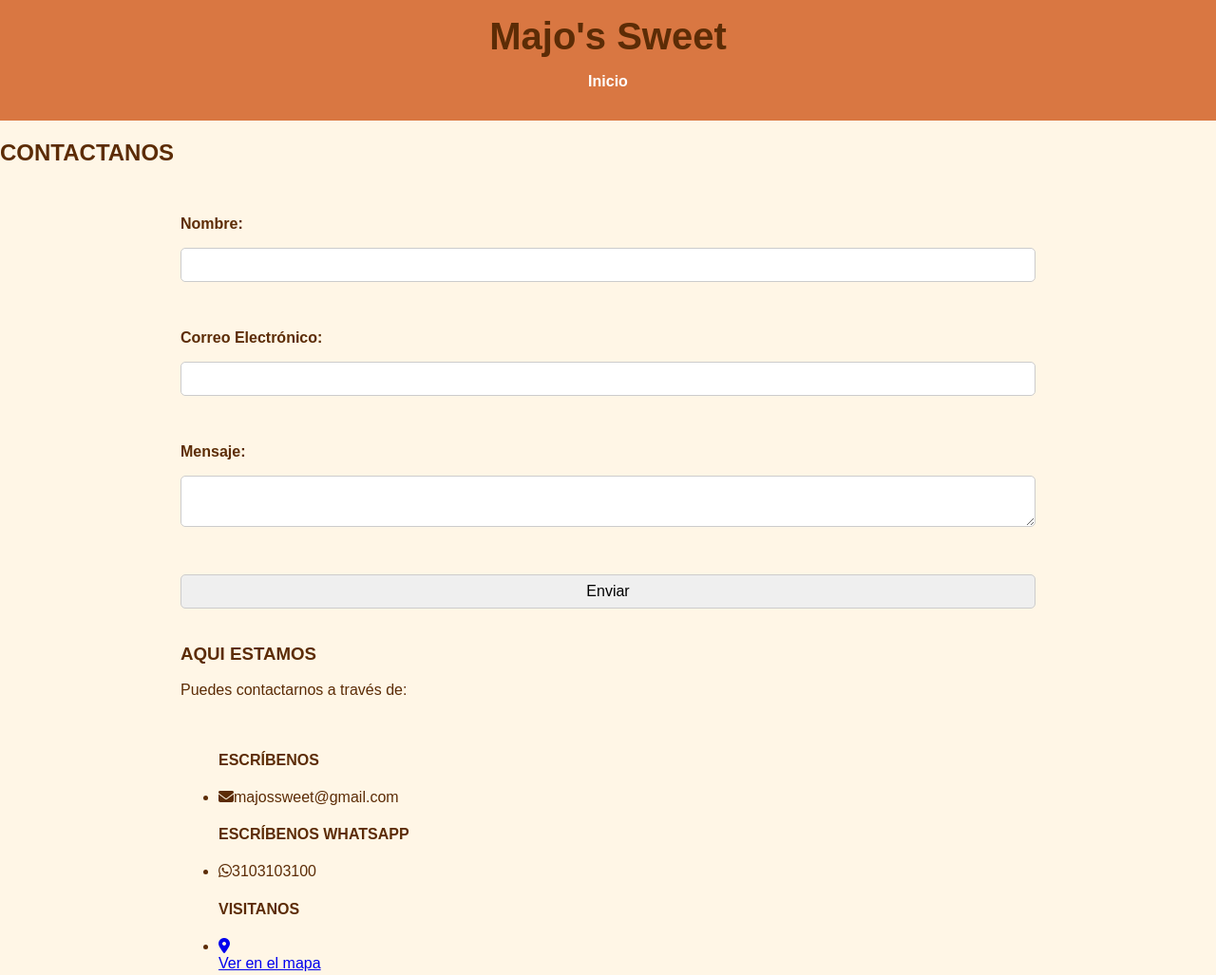
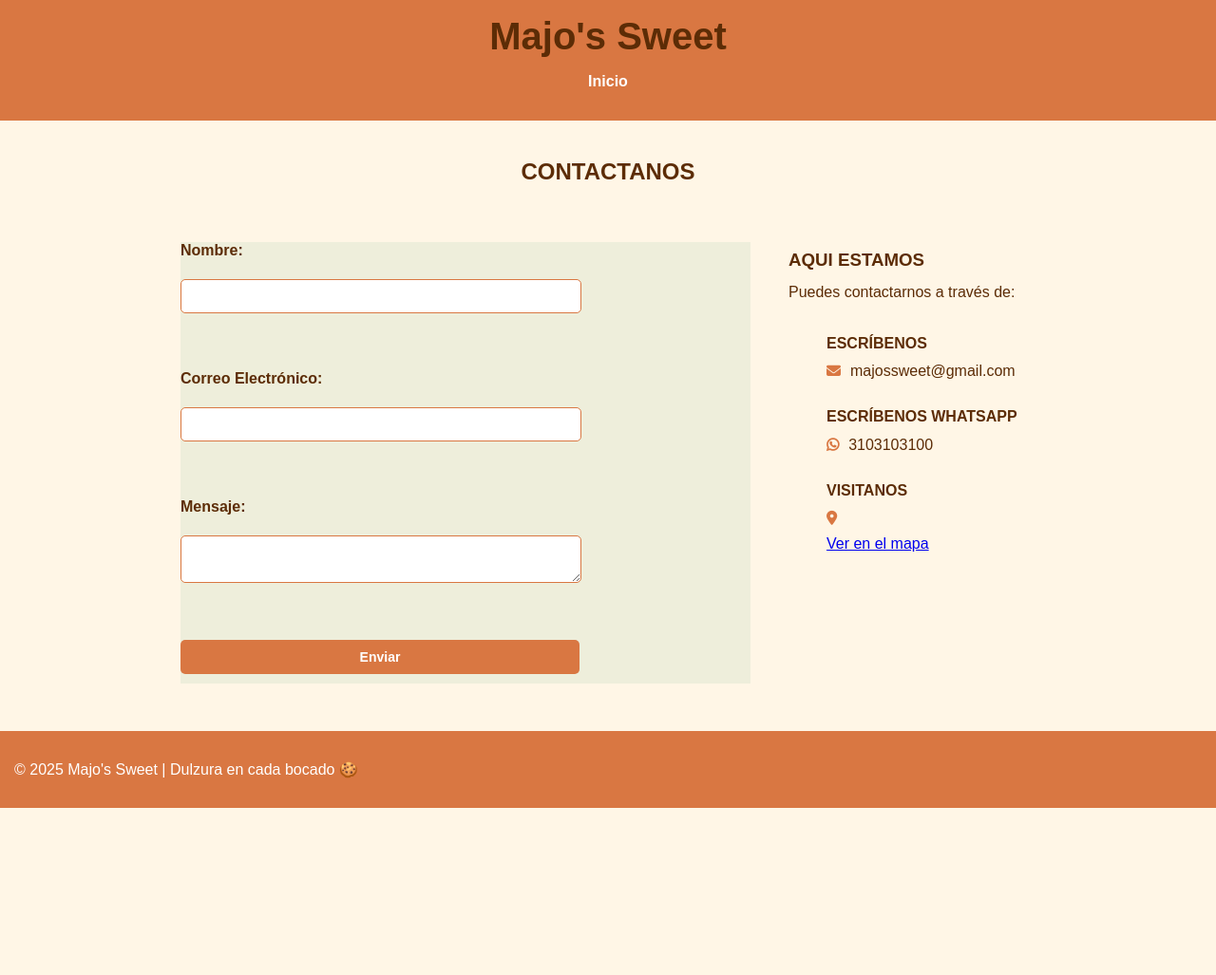
Before and after one commit to monihtech/monihtechapp, a plain HTML site: page contactenos.html in a window 1280 px wide. Shown: the top 1027 px of the page at 95% size. After the commit the page ends 851 px from the top, so only its background shows below. Drawn offline with Linux system fonts and the light colour scheme.

Commit message:
contactenos.css

```diff
--- a/contactenos.css
+++ b/contactenos.css
@@ -69,6 +69,79 @@
             background-color: #a8572a;
         }
 
+#cont{
+    text-align: center;
+    margin-top: 40px;
+}
+#contact{
+    display: flex;
+    flex-direction: row;
+    margin-top: 40px;
+    padding: 20px;
+    flex: 1;
+    gap: 20px;
+}
+form{
+    display: flex;
+    flex-direction: column;
+    width: 600px;
+    background-color: #eeeedb;
+
+}
+
+form label{
+    margin-bottom: 5px;
+}
+form input, form textarea{
+    width: 400px;
+    margin-bottom: 10px;
+    padding: 10px;
+    font-size: 12px;
+    border-width: 1px;
+    border-color: #d97742;
+}
+form input[type="submit"] {
+    width: 420px;
+    background:#d97742;
+    color: #fff;
+    border:none;
+    cursor: pointer;
+    font-size: 14px;
+    font-weight: bold;
+}
+
+.info{
+    display: flex;
+    flex-direction: column;
+    line-height: 0%;
+    flex: 1;
+}
+.info ul{
+    list-style-type: none;
+    display: inline-block;
+
+}
+.info i{
+    display: inline-block;
+    margin-bottom: 20px;
+    font-size: 15px;
+    color:#d97742;
+    margin-right: 10px;
+    font-weight: 700;
+ }
+
+@media (max-width:600px){
+    nav ul{
+        display: flex;
+        flex-direction: column;
+        align-items: center;
+    }
+    .gallery{
+        flex-direction: column;
+        align-items: center;
+    }
+}
+
         footer {
              background: #d97742;
               color: white;
```
